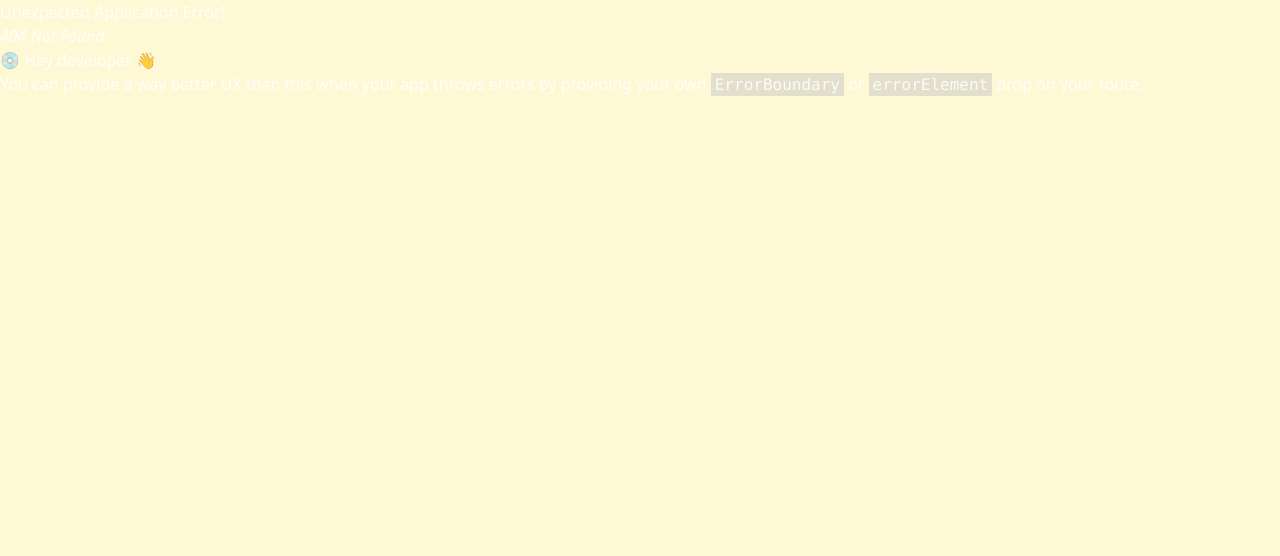
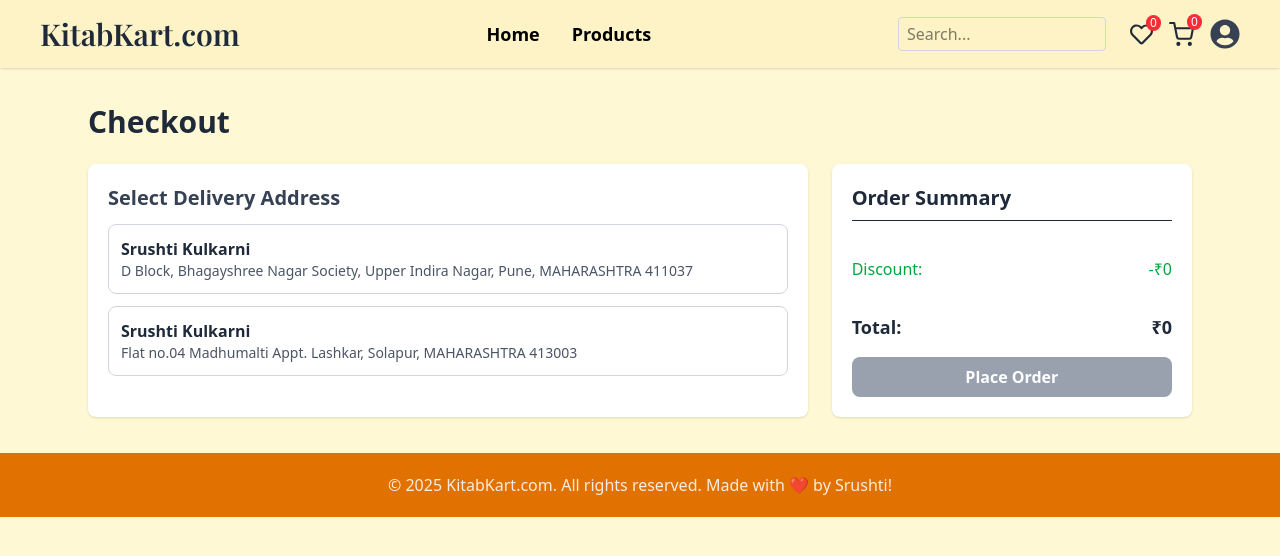
Before and after one commit to Srushtik942/BookNest-App, a React (Vite) app: page /checkout in a window 1280 px wide. Before the commit this address had no page. Shown: the top 556 px of the page. Built offline with nearby package versions, Linux system fonts and the light colour scheme; a web font is replaced by a local one.

Commit message:
fixed:cart page, profile page, checkout page, product list

```diff
--- a/src/components/Address.jsx
+++ b/src/components/Address.jsx
@@ -26,8 +26,6 @@ const Address = () => {
 
   return (
     <div className='py-4 my-4 mx-20'>
-      <h1 className='text-black text-start my-4 text-4xl font-bold'>Your Addresses</h1>
-
       <div className="flex gap-4 flex-wrap">
         {/* Add Address button */}
         <div
--- a/src/components/Navbar.jsx
+++ b/src/components/Navbar.jsx
@@ -98,15 +98,7 @@ const Navbar = () => {
           <li className="cursor-pointer hover:text-amber-800">
             <Link to="/allProducts">Products</Link>
           </li>
-          <li className="cursor-pointer hover:text-amber-800">
-            <button
-              className="flex items-center gap-2"
-              onClick={() => setShowModal(true)}
-            >
-              <FaMapMarkerAlt  className="text-lg" />
-             Select Address
-            </button>
-          </li>
+
         </ul>
 
         {/* Right Section: Search + Icons */}
@@ -156,13 +148,13 @@ const Navbar = () => {
               {cartCount}
             </span>
           </button>
-          {/* location */}
+          {/* location
           <button>
             <Link to="/addAddress">
             <FaLocationDot size={25} className="text-gray-800 hover:text-amber-700"/>
             <span className="absolute -top-2 left-24 bg-red-500 text-white text-xs rounded-full px-1" >{addressCount}</span>
             </Link>
-          </button>
+          </button> */}
 
           {/* Profile */}
           <Link to="/profile">
@@ -195,18 +187,7 @@ const Navbar = () => {
           Products
         </Link>
       </li>
-      <li>
-        <button
-          onClick={() => {
-            setShowModal(true);
-            setIsMenuOpen(false);
-          }}
-          className="flex items-center gap-2"
-        >
-          <FaMapLocation className="text-lg" />
-          Deliver to {userName}
-        </button>
-      </li>
+
       <li>
         <input
           id="search"
--- a/src/main.jsx
+++ b/src/main.jsx
@@ -15,6 +15,7 @@ import ProfilePage from "./pages/ProfilePage.jsx"
 import AllProducts from "./pages/AllProducts.jsx"
 import SearchResults from "./pages/SearchResults.jsx"
 import Products from './pages/Products.jsx'
+import CheckoutPage from "./pages/CheckoutPage.jsx"
 
 const router = createBrowserRouter([
   {
@@ -71,6 +72,10 @@ const router = createBrowserRouter([
       {
         path: "newProductDetails/:id",
         element:<Products/>
+      },
+      {
+        path:"checkout",
+        element:<CheckoutPage/>
       }
     ]
   }
--- a/src/pages/CartPage.jsx
+++ b/src/pages/CartPage.jsx
@@ -10,13 +10,14 @@ const CartPage = () => {
   const [showSummary, setShowSummary] = useState(false);
 
 
-  const deliveryCharges = 499;
+  const deliveryCharges = 299;
 
-  const subtotal = books.reduce((acc,book)=> acc + (book.originalPrice)*quantity,0)
+  const subtotal = books.reduce((acc,book)=> acc + (book.originalPrice)*(book.quantity || 1),0)
 
   const totalDiscount = books.reduce((acc, book) => {
   const oldPrice = book.oldPrice || (book.originalPrice / 0.7);
-  const discountPerBook = (oldPrice - book.originalPrice) * quantity;
+  const qty = book.quantity || 1;
+  const discountPerBook = (oldPrice - book.originalPrice) * qty;
   return acc + (discountPerBook > 0 ? discountPerBook : 0);
 }, 0);
 
@@ -25,13 +26,13 @@ const CartPage = () => {
   const savings = totalDiscount;
 
   const handleClick = () => {
-    toast.success("🎉 Congratulations, your order has been placed successfully!");
+    // toast.success("🎉 Congratulations, your order has been placed successfully!");
     setShowSummary(true);
     const existingOrders = JSON.parse(localStorage.getItem("orders")) || [];
     const newOrders = books.map((book) => ({
       id: book._id || Math.random(),
       ...book,
-      quantity,
+      quantity: book.quantity || 1,
       price: book.originalPrice || 0,
       purchasedAt: new Date().toISOString(),
     }));
@@ -40,6 +41,24 @@ const CartPage = () => {
 
 
   };
+  const handleIncrease = (id) => {
+  const updated = books.map(b =>
+    b._id === id ? { ...b, quantity: (b.quantity || 1) + 1 } : b
+  );
+  setBooks(updated);
+  localStorage.setItem("cart", JSON.stringify(updated));
+};
+
+const handleDecrease = (id) => {
+  const updated = books.map(b =>
+    b._id === id && (b.quantity || 1) > 1
+      ? { ...b, quantity: b.quantity - 1 }
+      : b
+  );
+  setBooks(updated);
+  localStorage.setItem("cart", JSON.stringify(updated));
+};
+
 
 
 
@@ -59,8 +78,8 @@ const CartPage = () => {
     wishlist.push(book);
     localStorage.setItem("wishlist", JSON.stringify(wishlist));
 
-      window.dispatchEvent(new Event("wishlistUpdated"));
-  window.dispatchEvent(new Event("cartUpdated"));
+    window.dispatchEvent(new Event("wishlistUpdated"));
+    window.dispatchEvent(new Event("cartUpdated"));
 
     // remove from cart
 
@@ -148,18 +167,16 @@ const CartPage = () => {
                         </span>
                         <div className="flex items-center border border-black rounded">
                           <button
-                            onClick={() =>
-                              setQuantity(quantity > 1 ? quantity - 1 : 1)
-                            }
+                            onClick={() => handleDecrease(book._id)}
                             className="px-3 py-1 text-lg text-black hover:bg-gray-100 rounded-l transition"
                           >
                             -
                           </button>
                           <span className="px-4 text-black border-l border-r border-black">
-                            {quantity}
+                            {book.quantity || 1}
                           </span>
                           <button
-                            onClick={() => setQuantity(quantity + 1)}
+                            onClick={() => handleIncrease(book._id)}
                             className="px-3 py-1 text-lg text-black hover:bg-gray-100 rounded-r transition"
                           >
                             +
@@ -214,12 +231,13 @@ const CartPage = () => {
               <p className="text-green-600 mb-4 font-medium border-t pt-4">
                 You will save ₹{savings.toFixed(2)} on this order!
               </p>
-              <button
-                onClick={handleClick}
-                className="w-full bg-blue-600 text-white py-3 rounded font-semibold hover:bg-blue-700 transition duration-150 cursor-pointer"
-              >
-                PLACE ORDER
-              </button>
+             <Link
+  to="/checkout"
+  className="flex justify-center w-full bg-blue-600 text-white py-3 rounded font-semibold hover:bg-blue-700 transition duration-150"
+>
+  Checkout
+</Link>
+
             </div>
           </>
         ) : (
--- /dev/null
+++ b/src/pages/CheckoutPage.jsx
@@ -0,0 +1,180 @@
+import React, { useState, useEffect } from "react";
+import { toast, ToastContainer } from "react-toastify";
+import { useAddress } from "../context/AddressContext";
+import { useNavigate } from "react-router-dom";
+
+const Checkout = () => {
+  const { addresses } = useAddress();
+  const [selectedAddress, setSelectedAddress] = useState(null);
+  const [cart, setCart] = useState([]);
+  const [showOrderSummary, setShowOrderSummary] = useState(false);
+  const [showPopupSummary, setShowPopupSummary] = useState(false);
+  const [quantity, setQuantity] = useState(1);
+  const navigate = useNavigate();
+
+  const deliveryCharge = 499;
+
+  useEffect(() => {
+    const storedCart = JSON.parse(localStorage.getItem("cart")) || [];
+    setCart(storedCart);
+  }, []);
+
+  const subtotal = cart.reduce((acc, item) => acc + item.originalPrice * (item.quantity || 1), 0);
+  const discount = cart.reduce((acc, item) => {
+    const old = item.oldPrice || Math.round(item.originalPrice / 0.7);
+    const qty = item.quantity || 1;
+    return acc + (old - item.originalPrice);
+  }, 0);
+
+  const totalAmount = subtotal - discount + (cart.length > 0 ? deliveryCharge : 0);
+const handlePlaceOrder = () => {
+  if (!selectedAddress) {
+    toast.error(" Please select a delivery address");
+    return;
+  }
+
+  if (cart.length === 0) {
+    toast.error("Your cart is empty");
+    return;
+  }
+
+  const existingOrders = JSON.parse(localStorage.getItem("orders")) || [];
+
+  const newOrders = cart.map((item) => ({
+    ...item,
+    address: selectedAddress,
+    orderId: Math.random().toString(36).substring(2, 10),
+    placedAt: new Date().toISOString(),
+  }));
+
+  //  Save order before redirect
+  localStorage.setItem("orders", JSON.stringify([...existingOrders, ...newOrders]));
+
+  setShowPopupSummary(true);
+};
+
+
+  return (
+  <div className="max-w-6xl mx-auto px-3 md:px-6 py-4">
+    <h1 className="text-2xl md:text-3xl font-bold mb-4 md:mb-6 text-gray-800">
+      Checkout
+    </h1>
+
+    <div className="flex flex-col md:flex-row gap-4 md:gap-6">
+
+      {/* Address Section */}
+      <div className="w-full md:w-2/3 bg-white p-4 md:p-5 rounded-lg shadow max-h-[80vh] overflow-y-auto">
+        <h2 className="text-lg md:text-xl font-semibold mb-3 text-gray-700">
+          Select Delivery Address
+        </h2>
+
+        {addresses.length === 0 ? (
+          <p className="text-gray-500">No addresses found</p>
+        ) : (
+          <div className="space-y-3">
+            {addresses.map((addr) => (
+              <div
+                key={addr.id}
+                className={`border p-3 rounded-lg cursor-pointer w-full ${
+                  selectedAddress?.id === addr.id
+                    ? "border-blue-600 bg-blue-50"
+                    : "border-gray-300"
+                }`}
+                onClick={() => setSelectedAddress(addr)}
+              >
+                <p className="font-semibold text-gray-800 text-sm md:text-base">{addr.name}</p>
+                <p className="text-gray-600 text-xs md:text-sm">{addr.address}</p>
+                {addr.city && (
+                  <p className="text-gray-500 text-xs md:text-sm">
+                    {addr.city}, {addr.pincode}
+                  </p>
+                )}
+              </div>
+            ))}
+          </div>
+        )}
+      </div>
+
+      {/* Order Summary  */}
+      <div className="w-full md:w-1/3 bg-white p-5 rounded-lg shadow h-fit">
+        <h2 className="text-xl font-semibold border-b pb-2 text-gray-800">
+          Order Summary
+        </h2>
+
+        {cart.map((item, i) => (
+          <div key={i} className="flex justify-between py-2 border-b text-gray-700">
+            <p className="font-medium text-sm md:text-base">{item.title} x {item.quantity || 1}</p>
+            <p className="text-sm md:text-base">₹{item.originalPrice}</p>
+          </div>
+        ))}
+
+        <div className="mt-3 text-sm md:text-base">
+          <p className="flex justify-between"><span>Subtotal:</span> <span>₹{subtotal}</span></p>
+          <p className="flex justify-between text-green-600"><span>Discount:</span> <span>-₹{discount}</span></p>
+          <p className="flex justify-between"><span>Delivery:</span> <span>₹{deliveryCharge}</span></p>
+          <p className="flex justify-between font-bold text-lg mt-2 text-gray-800"><span>Total:</span> <span>₹{totalAmount}</span></p>
+        </div>
+
+       <button
+  onClick={handlePlaceOrder}
+  disabled={!selectedAddress || cart.length === 0}
+  className={`w-full py-2 rounded-lg mt-4 font-semibold text-white
+    ${!selectedAddress
+      ? "bg-gray-400 cursor-not-allowed"
+      : "bg-blue-600 hover:bg-blue-700"
+    }`}
+>
+  Place Order
+</button>
+      </div>
+    </div>
+    <ToastContainer />
+    {showPopupSummary && (
+  <div className="fixed inset-0 flex items-center justify-center bg-black/40 backdrop-blur-sm z-50">
+    <div className="bg-white p-6 rounded-2xl shadow-xl w-full max-w-md">
+      <h2 className="text-xl font-bold text-center text-gray-800 mb-4">
+         Order Placed Successfully!
+      </h2>
+
+      <div className="max-h-64 overflow-y-auto space-y-3">
+        {cart.map((item, idx) => (
+          <div key={idx} className="flex items-center gap-3 border-b pb-2">
+            <img
+              src={item.imageUrl}
+              alt={item.title}
+              className="w-14 h-14 rounded object-cover border"
+            />
+            <div className="flex-1">
+              <p className="font-semibold text-gray-800">{item.title}</p>
+              <p className="text-sm text-gray-500">{item.author}</p>
+              <p className="text-sm text-gray-700">Qty: {item.quantity}</p>
+            </div>
+            <p className="font-semibold text-gray-800">₹{item.originalPrice}</p>
+          </div>
+        ))}
+      </div>
+
+      <div className="mt-4 border-t pt-3 flex justify-between text-lg font-semibold">
+        <span>Total:</span>
+        <span>₹{totalAmount}</span>
+      </div>
+
+      <button
+        className="mt-5 w-full bg-blue-600 text-white py-2 rounded-lg font-semibold hover:bg-blue-700"
+        onClick={() => {
+          setShowPopupSummary(false);
+          localStorage.removeItem("cart");
+          window.dispatchEvent(new Event("cartUpdated"));
+          navigate("/");
+        }}
+      >
+        Close
+      </button>
+    </div>
+  </div>
+)}
+  </div>
+);
+};
+
+export default Checkout;
--- a/src/pages/ProductList.jsx
+++ b/src/pages/ProductList.jsx
@@ -145,13 +145,16 @@ const ProductList = ({ isWished }) => {
             No books found for "{genre || "this category"}".
           </p>
         ) : (
-             <div className="grid grid-cols-1 sm:grid-cols-2 lg:grid-cols-3 xl:grid-cols-4 gap-4 sm:gap-6 max-w-7xl mx-auto">
+             <div className="grid grid-cols-1 sm:grid-cols-2 lg:grid-cols-3 xl:grid-cols-4 gap-4 sm:gap-6 max-w-7xl mx-auto cursor-pointer">
             {books.map((book) => (
               <div
   key={book._id || book.id}
   className="rounded-2xl shadow-lg flex flex-col items-center justify-center p-3 sm:p-4 hover:bg-amber-300 hover:shadow-2xl transition-all"
 >
-                {/* <Link to={`/product/${book._id || book.id}`} className="w-full flex flex-col items-center"> */}
+  <Link
+    to={`/newProductDetails/${book._id || book.id}`}
+    className="w-full flex flex-col items-center cursor-pointer"
+  >
     <img
       className="h-48 sm:h-56 md:h-64 w-full rounded-2xl mb-3 object-cover"
       src={book.imageUrl}
@@ -160,9 +163,8 @@ const ProductList = ({ isWished }) => {
     <h4 className="text-gray-700 font-semibold text-center hover:underline text-sm sm:text-base truncate w-full px-1">
       {book.title}
     </h4>
-                {/* </Link> */}
-
     <p className="text-gray-700 text-xs sm:text-sm mb-2 text-center">by {book.author}</p>
+  </Link>
 
   <div className="flex flex-row gap-2 sm:gap-4 my-4 sm:my-6 items-center">
     <p className="text-gray-800 font-semibold text-sm sm:text-base">₹ {book.originalPrice}</p>
@@ -171,16 +173,14 @@ const ProductList = ({ isWished }) => {
       <FaStar className="text-yellow-500 text-xs sm:text-base" />
     </p>
 
-                  {/* Wishlist */}
     <button
       onClick={() => handleAddToWishlist(book)}
-                    className="text-red-900 text-xl sm:text-2xl rounded-full cursor-pointer hover:scale-110 transition-transform"
+      className="text-red-900 text-xl sm:text-2xl rounded-full cursor-pointer hover:scale-110 transition-transform cursor-pointer"
     >
       {isInWishlist(book._id) ? <FaHeart /> : <FaRegHeart />}
     </button>
   </div>
 
-                {/*  Add to Cart */}
   <button
     onClick={() => handleAddToCart(book)}
     className="text-white bg-amber-800 px-3 py-1 text-sm sm:text-base rounded-lg w-full hover:bg-amber-900 cursor-pointer"
@@ -188,6 +188,7 @@ const ProductList = ({ isWished }) => {
     {isInCart(book._id) ? "In Cart " : "Add to Cart"}
   </button>
 </div>
+
             ))}
           </div>
         )}
--- a/src/pages/ProfilePage.jsx
+++ b/src/pages/ProfilePage.jsx
@@ -3,11 +3,13 @@ import {
   FaUserCircle,
 } from "react-icons/fa";
 import { toast, ToastContainer } from "react-toastify";
+import Address from "../components/Address"
 
 const ProfilePage = () => {
   const [activeTab, setActiveTab] = useState("personal");
   const [isEditing, setIsEditing] = useState(false);
   const [orders, setOrders] = useState([]);
+  const [address, setAddress] = useState([]);
 
   // State to control sidebar visibility on mobile
   const [isSidebarOpen, setIsSidebarOpen] = useState(false);
@@ -97,7 +99,7 @@ const formatDate = (iso) => {
 };
 
 const orderTotal = (order) => {
-  return (order.price || 0) * (order.quantity || 1);
+  return (order.originalPrice || 0) * (order.quantity || 1);
 };
 
 const grandTotal = orders.reduce((sum, o) => sum + orderTotal(o), 0);
@@ -155,7 +157,18 @@ const grandTotal = orders.reduce((sum, o) => sum + orderTotal(o), 0);
           >
             Order History
           </button>
-        </nav>
+
+        <button
+  className={`block w-full text-center md:text-left font-medium p-2 rounded-lg transition-colors ${
+    activeTab === "address"
+      ? "text-white bg-amber-600"
+      : "hover:bg-gray-100 hover:text-amber-600"
+  }`}
+  onClick={() => { setActiveTab("address"); setIsSidebarOpen(false); }}
+>
+  Manage Address
+</button>
+      </nav>
 
 
       </aside>
@@ -326,18 +339,19 @@ const grandTotal = orders.reduce((sum, o) => sum + orderTotal(o), 0);
       <div className="col-span-8">
         <div className="font-semibold text-base">{o.title}</div>
         <div className="text-xs text-gray-500">
-          Purchased: {formatDate(o.purchasedAt)}
+          Purchased: {formatDate(o.placedAt)}
         </div>
       </div>
 
       {/* Qty */}
       <div className="col-span-1 text-right text-sm text-gray-500">
-        {o.quantity}
+        <span>Qty: {o.quantity || 1}</span>
       </div>
 
       {/* Price */}
       <div className="col-span-1 text-right text-sm text-gray-700">
-        ₹{o.price.toFixed(2)}
+        ₹{(o.originalPrice || 0).toFixed(2)}
+
       </div>
 
       {/* Total */}
@@ -355,8 +369,9 @@ const grandTotal = orders.reduce((sum, o) => sum + orderTotal(o), 0);
         </div>
       </div>
       <div className="flex justify-between text-sm text-gray-600">
-        <span>Qty: {o.quantity}</span>
-        <span>₹{o.price.toFixed(2)}</span>
+        <span>Qty: {o.quantity || 1}</span>
+        <span>₹{(o.originalPrice || 0).toFixed(2)}
+</span>
         <span className="font-semibold text-gray-800">
           ₹{orderTotal(o).toFixed(2)}
         </span>
@@ -372,6 +387,17 @@ const grandTotal = orders.reduce((sum, o) => sum + orderTotal(o), 0);
             </div>
           </section>
         )}
+
+{activeTab === "address" && (
+  <section>
+    <h2 className="text-xl sm:text-2xl font-bold text-gray-800 mb-4">
+      Manage Addresses
+    </h2>
+
+    <Address />
+  </section>
+)}
+
       </main>
 <ToastContainer
 position="bottom-right"
```
Lines whose indentation alone changed are shown as unchanged.
